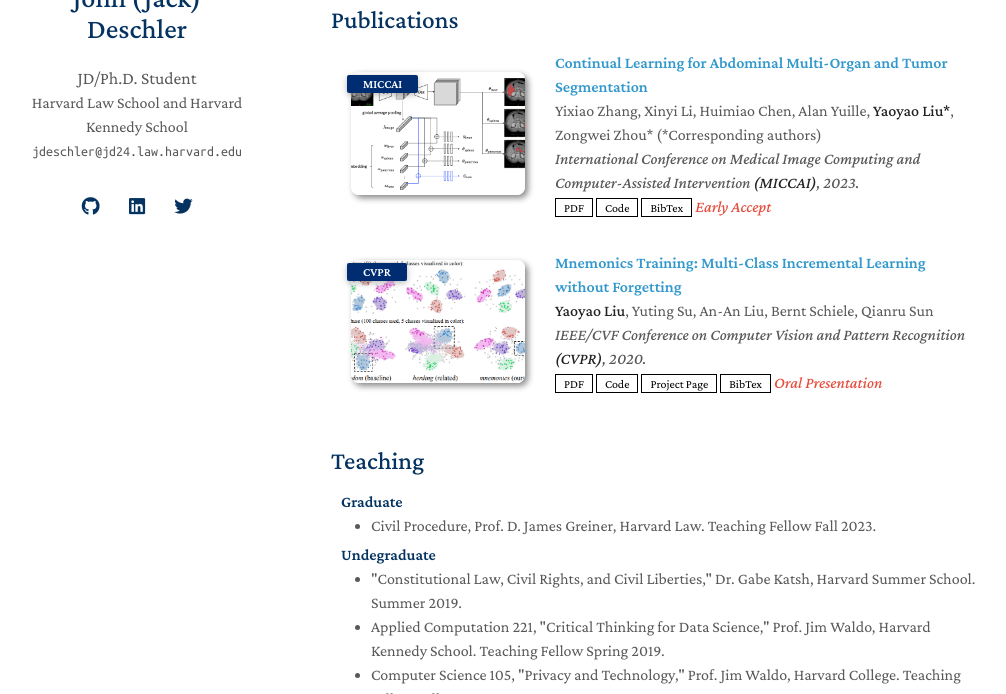
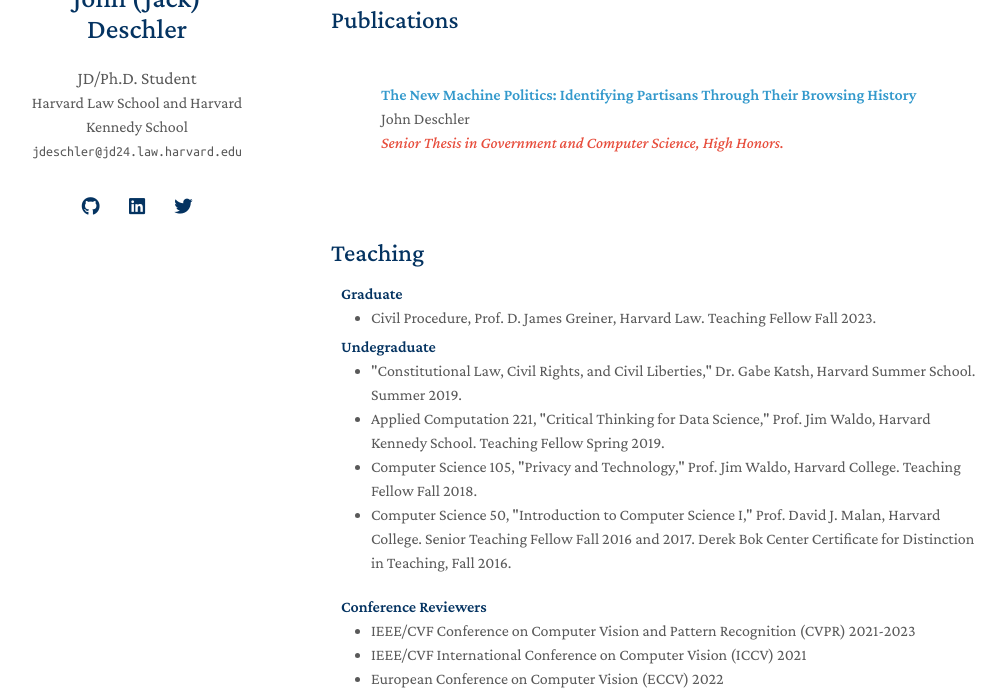
Before and after one commit to jdeschler/jdeschler.github.io, a Jekyll site: the page built from index.md, in a window 1280 px wide and 900 px high, scrolled down 687 px, cut to the strip 206-900 px from the top of the window. Shown: the whole strip, without its empty margins (139-1145 px from the left). Built offline with Jekyll 4.4.1, drawn with Linux system fonts in a browser that asks for light colours; nearby versions of some CDN libraries; a style sheet for code colours, icons or effects is not loaded; our own code applies the rules of GitHub Pages for plain Markdown files.

Commit message:
updated publications jul 28

```diff
--- a/_data/publications.yml
+++ b/_data/publications.yml
@@ -1,22 +1,17 @@
 main:
 
-  - title: Continual Learning for Abdominal Multi-Organ and Tumor Segmentation
-    authors: Yixiao Zhang, Xinyi Li, Huimiao Chen, Alan Yuille, <strong>Yaoyao Liu*</strong>, Zongwei Zhou* (*Corresponding authors)
-    conference_short: MICCAI
-    conference: International Conference on Medical Image Computing and Computer-Assisted Intervention <strong>(MICCAI)</strong>, 2023.
-    pdf: https://arxiv.org/pdf/2306.00988.pdf
-    code: https://github.com/MrGiovanni/ContinualLearning
-    bibtex: https://bib.yliu.me/MICCAI23.txt
-    image: ./assets/img/teaser_example_2.png
-    notes: Early Accept
+  - title: "The New Machine Politics: Identifying Partisans Through Their Browsing History"
+    authors:  John Deschler
+    notes: Senior Thesis in Government and Computer Science, High Honors.
 
-  - title: "Mnemonics Training: Multi-Class Incremental Learning without Forgetting"
-    authors: <strong>Yaoyao Liu</strong>, Yuting Su, An-An Liu, Bernt Schiele, Qianru Sun
-    conference_short: CVPR
-    conference: IEEE/CVF Conference on Computer Vision and Pattern Recognition <strong>(CVPR)</strong>, 2020.
-    pdf: https://arxiv.org/pdf/2002.10211.pdf
-    code: https://github.com/yaoyao-liu/class-incremental-learning/tree/main/mnemonics-training
-    page: https://class-il.mpi-inf.mpg.de/mnemonics/
-    bibtex: https://class-il.mpi-inf.mpg.de/mnemonics/
-    notes: Oral Presentation
-    image: ./assets/img/teaser_example.png
+# example
+  #- title: "Mnemonics Training: Multi-Class Incremental Learning without Forgetting"
+  #  authors: <strong>Yaoyao Liu</strong>, Yuting Su, An-An Liu, Bernt Schiele, Qianru Sun
+  #  conference_short: CVPR
+  #  conference: IEEE/CVF Conference on Computer Vision and Pattern Recognition <strong>(CVPR)</strong>, 2020.
+  #  pdf: https://arxiv.org/pdf/2002.10211.pdf
+  #  code: https://github.com/yaoyao-liu/class-incremental-learning/tree/main/mnemonics-training
+  #  page: https://class-il.mpi-inf.mpg.de/mnemonics/
+  #  bibtex: https://class-il.mpi-inf.mpg.de/mnemonics/
+  #  notes: Oral Presentation
+  #  image: ./assets/img/teaser_example.png
```
